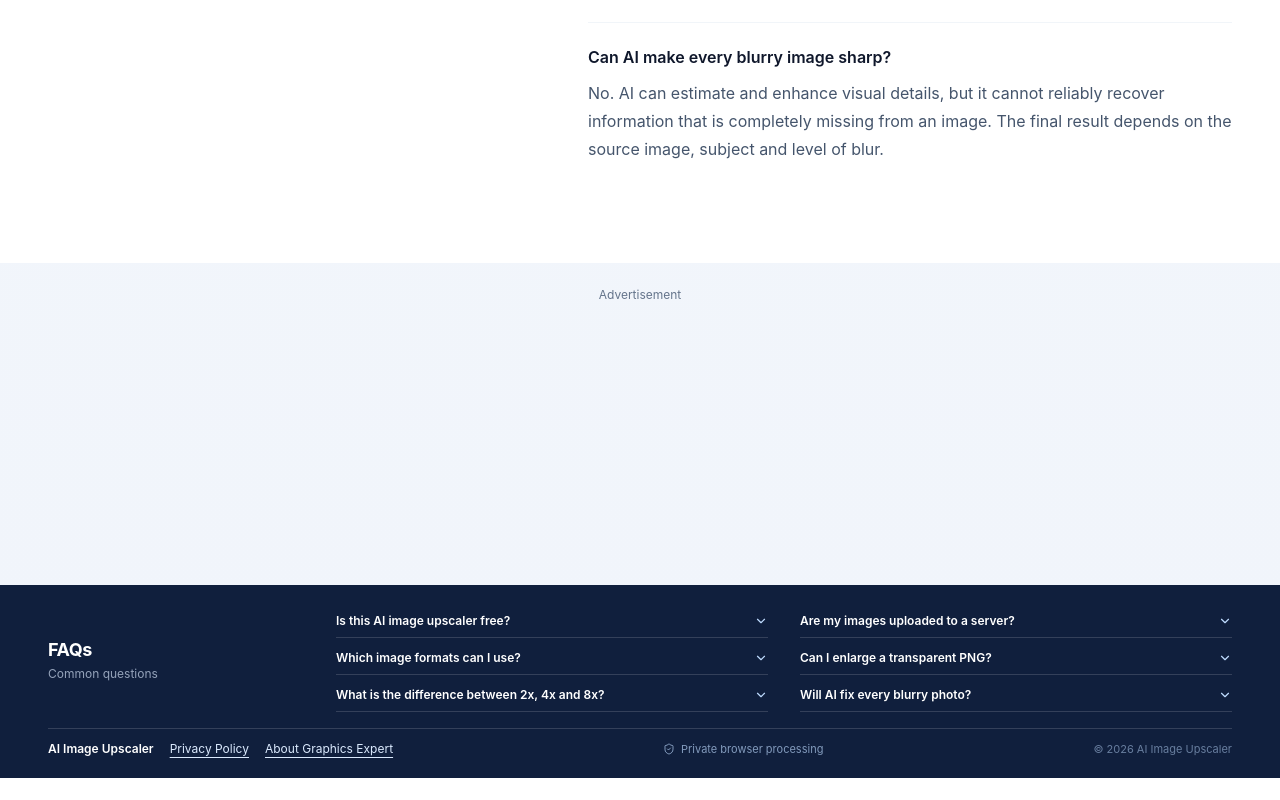
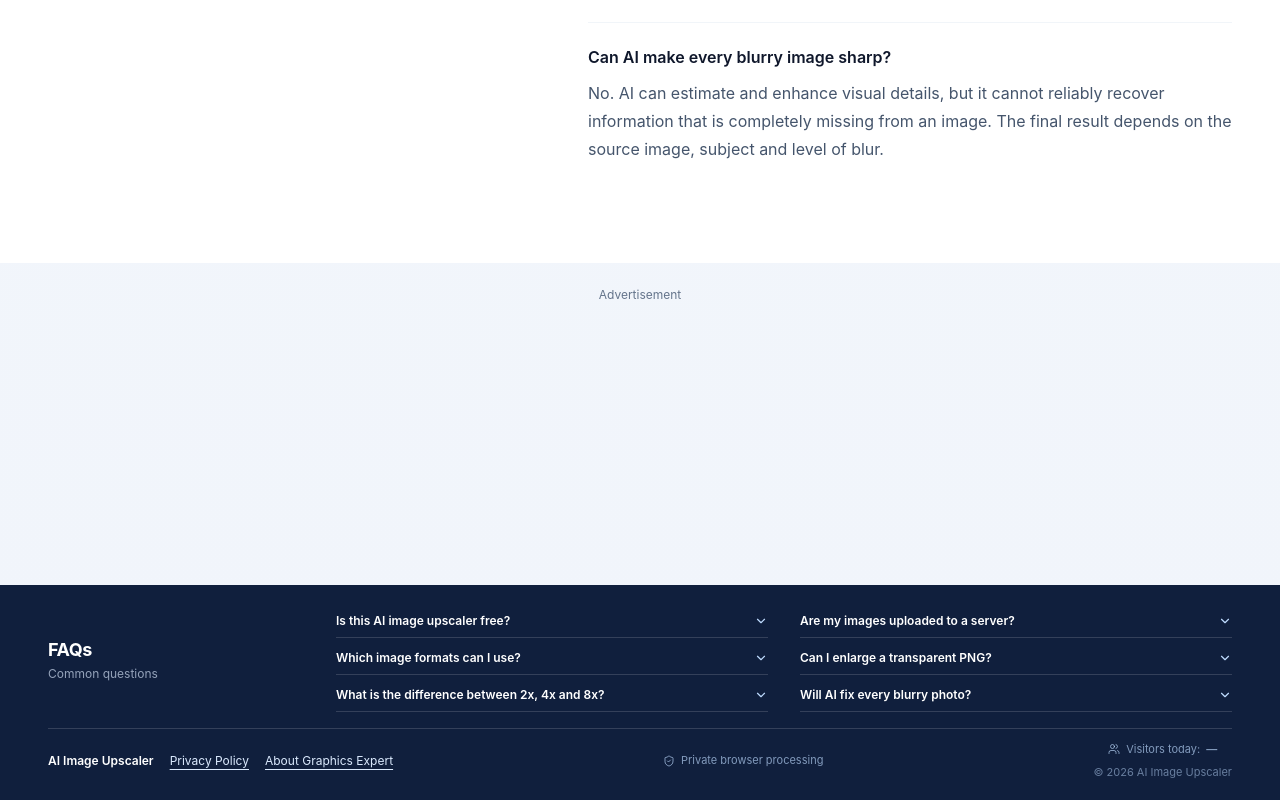
Before and after one commit to graphicsexpert65-png/image-upscaler, a React (Vite) app: page / in a window 1280 px wide. Shown: the part 3856-4656 px from the top of the page. Before the commit the page ends 4634 px from the top, so only its background shows below. Built offline with nearby package versions, Linux system fonts and the light colour scheme; no server answers; what onnxruntime-web would draw is missing.

Commit message:
Show daily visitor counter in footer

```diff
--- a/src/components/Footer.tsx
+++ b/src/components/Footer.tsx
@@ -1,5 +1,6 @@
 import React from 'react';
 import { ShieldCheck, ChevronDown } from 'lucide-react';
+import { DailyVisitorCounter } from './DailyVisitorCounter';
 
 const faqs = [
   ['Is this AI image upscaler free?', 'Yes. You can use the online upscaler without paying to process and download enhanced images.'],
@@ -35,7 +36,7 @@ export function Footer() {
         <div className="mt-4 pt-3 border-t border-white/15 flex flex-col sm:flex-row items-center justify-between gap-2">
           <div className="flex flex-wrap items-center gap-4"><p className="text-xs font-semibold text-white">AI Image Upscaler</p><a href="/privacy-policy/" className="text-xs text-blue-100 hover:text-white underline underline-offset-4">Privacy Policy</a><a href="/about-graphics-expert/" className="text-xs text-blue-100 hover:text-white underline underline-offset-4">About Graphics Expert</a></div>
           <p className="text-[11px] text-blue-200/65 flex items-center gap-1.5"><ShieldCheck className="h-3 w-3" /> Private browser processing</p>
-          <p className="text-[11px] text-blue-200/50">© {new Date().getFullYear()} AI Image Upscaler</p>
+          <div className="flex flex-col items-center gap-1.5"><DailyVisitorCounter /><p className="text-[11px] text-blue-200/50">© {new Date().getFullYear()} AI Image Upscaler</p></div>
         </div>
       </div>
     </footer>
```
